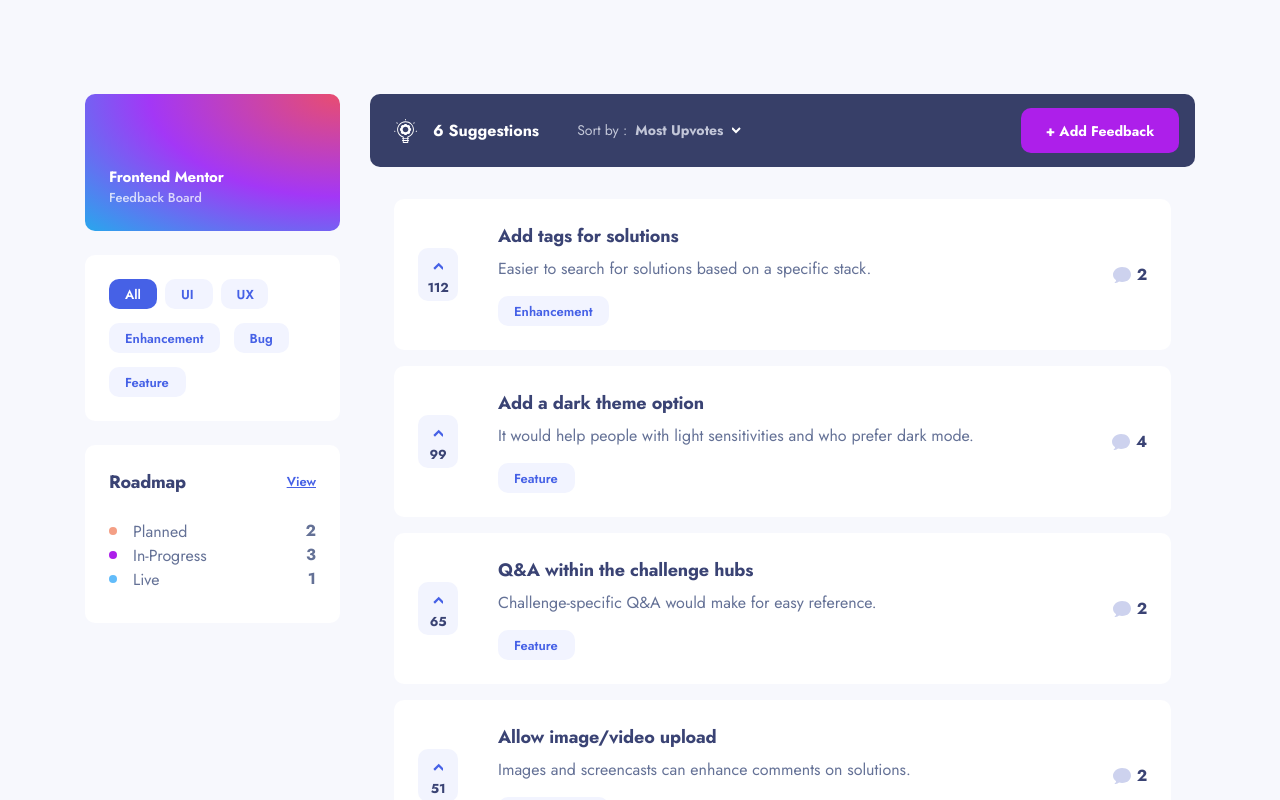
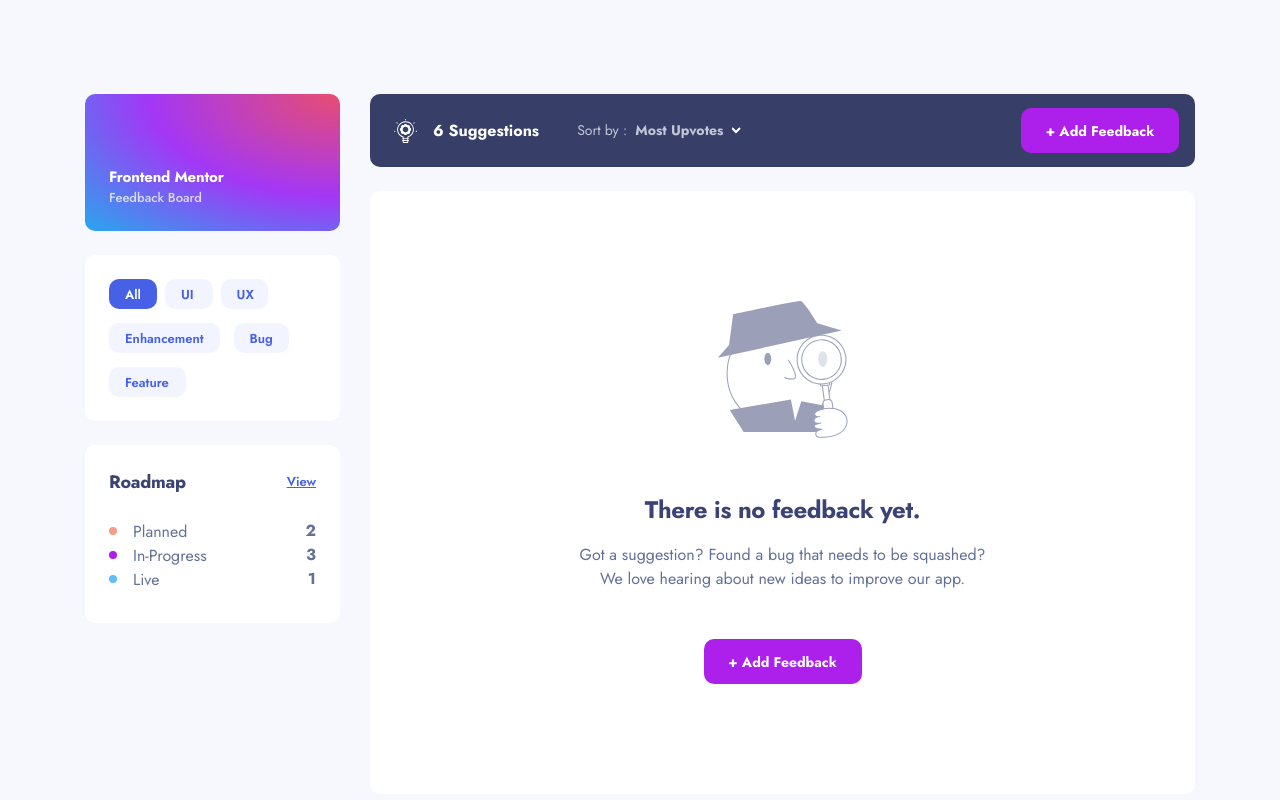
Before and after one commit to AlexisC73/feedback-front, a React (Vite) app: page / in a window 1280 px wide. Shown: the top 800 px of the page. Built offline with nearby package versions, Linux system fonts and the light colour scheme.

Commit message:
adding feedback list component

```diff
--- a/src/Layout/layout.tsx
+++ b/src/Layout/layout.tsx
@@ -2,8 +2,8 @@
 
 export function Layout ({children}: {children?: React.ReactNode}) {
   return (
-    <div className="w-full min-h-screen bg-#F7F8FD">
-      <div className="lg:w-277.5 flex flex-col lg:flex-row mx-auto gap-x-7.5 md:py-14 lg:pt-23.5">
+    <div className="flex min-h-screen w-full bg-#F7F8FD">
+      <div className="flex flex-1 flex-col lg:flex-row mx-auto gap-x-7.5 md:py-14 lg:pt-23.5 lg:max-w-277.5">
         <div className="md:px-10 lg:px-0 lg:py-0 md:pb-10 lg:pb-0">
           <Header />
         </div>
--- a/src/components/Button/button.tsx
+++ b/src/components/Button/button.tsx
@@ -2,7 +2,7 @@
 
 export type ButtonType = "primary" | "secondary" | "tertiary" | "danger"
 
-export function Button ({children, type = "primary"}: {children?: ReactNode, type?: ButtonType}) {
+export function Button ({children, type = "primary", fullWidth = false}: {children?: ReactNode, type?: ButtonType, fullWidth?: boolean}) {
   const styles: {[key in ButtonType]: string} = {
     primary: "bg-#AD1FEA text-white hover:bg-#C75AF6",
     secondary: "bg-#4661E6 text-white hover:bg-#7C91F9",
@@ -10,6 +10,6 @@
     danger: "bg-#D73737 text-white hover:bg-#E98888",
   }
   return (
-    <div className={`pt-3.25 pb-2.75 rounded-2.5 font-bold text-3.5 w-full ${styles[type]}`}>{children}</div>
+    <div className={`pt-3.25 pb-2.75 rounded-2.5 font-bold text-3.5 text-center ${fullWidth ? "w-full" : "w-39.5"} ${styles[type]}`}>{children}</div>
   )
 }
--- /dev/null
+++ b/src/components/FeedbackList/FeedbackList.tsx
@@ -0,0 +1,54 @@
+import { FeedbackCard } from "../FeedbackCard/FeedbackCard"
+
+const feedbacks: {title: string, category: "ui" | "ux" | "enhancement" | "feature" | "bug", description: string, upvotes: number, comments: number}[] = [
+  {
+    title: "Add tags for solutions",
+    description: "Easier to search for solutions based on a specific stack.",
+    category: "enhancement",
+    upvotes: 112,
+    comments: 2
+  },
+  {
+    title: "Add a dark theme option",
+    description: "It would help people with light sensitivities and who prefer dark mode.",
+    category: "feature",
+    upvotes: 99,
+    comments: 4
+  },
+  {
+    title: "Q&A within the challenge hubs",
+    description: "Challenge-specific Q&A would make for easy reference.",
+    category: "feature",
+    upvotes: 65,
+    comments: 2
+  },
+  {
+    title: "Allow image/video upload",
+    description: "Images and screencasts can enhance comments on solutions.",
+    category: "enhancement",
+    upvotes: 51,
+    comments: 2
+  },
+  {
+    title: "Ability to follow others",
+    description: "Stay updated on comments and solutions other people post.",
+    category: "feature",
+    upvotes: 42,
+    comments: 3
+  },
+  {
+    title: "Preview images not loading",
+    description: "Challenge preview images are missing when you apply a filter.",
+    category: "bug",
+    upvotes: 3,
+    comments: 0
+  }
+]
+
+export function FeedbackList () {
+  return (
+    <ul className="px-6 py-8 md:px-0 flex flex-col gap-y-4">
+        {feedbacks.map((feedback) => (<li><FeedbackCard {...feedback} /></li>))}
+      </ul>
+  )
+}
--- a/src/pages/Home.tsx
+++ b/src/pages/Home.tsx
@@ -1,51 +1,6 @@
 import { Layout } from "../Layout/layout";
-import { FeedbackCard } from "../components/FeedbackCard/FeedbackCard";
+import { EmptyFeedback } from "../components/EmptyFeedback/EmptyFeedback";
 import { Suggestions } from "../components/Suggestions/Suggestions";
-
-const feedbacks: {title: string, category: "ui" | "ux" | "enhancement" | "feature" | "bug", description: string, upvotes: number, comments: number}[] = [
-  {
-    title: "Add tags for solutions",
-    description: "Easier to search for solutions based on a specific stack.",
-    category: "enhancement",
-    upvotes: 112,
-    comments: 2
-  },
-  {
-    title: "Add a dark theme option",
-    description: "It would help people with light sensitivities and who prefer dark mode.",
-    category: "feature",
-    upvotes: 99,
-    comments: 4
-  },
-  {
-    title: "Q&A within the challenge hubs",
-    description: "Challenge-specific Q&A would make for easy reference.",
-    category: "feature",
-    upvotes: 65,
-    comments: 2
-  },
-  {
-    title: "Allow image/video upload",
-    description: "Images and screencasts can enhance comments on solutions.",
-    category: "enhancement",
-    upvotes: 51,
-    comments: 2
-  },
-  {
-    title: "Ability to follow others",
-    description: "Stay updated on comments and solutions other people post.",
-    category: "feature",
-    upvotes: 42,
-    comments: 3
-  },
-  {
-    title: "Preview images not loading",
-    description: "Challenge preview images are missing when you apply a filter.",
-    category: "bug",
-    upvotes: 3,
-    comments: 0
-  }
-]
 
 export function HomePage () {
   return (
@@ -53,9 +8,9 @@
       <div className="md:px-10 lg:px-0">
         <Suggestions />
       </div>
-      <ul className="px-6 py-8 flex flex-col gap-y-4">
-        {feedbacks.map((feedback) => (<li><FeedbackCard {...feedback} /></li>))}
-      </ul>
+      <div className="px-6 py-8 md:px-10 md:py-6 lg:px-0">
+        <EmptyFeedback />
+      </div>
     </Layout>
   )
 }
```
